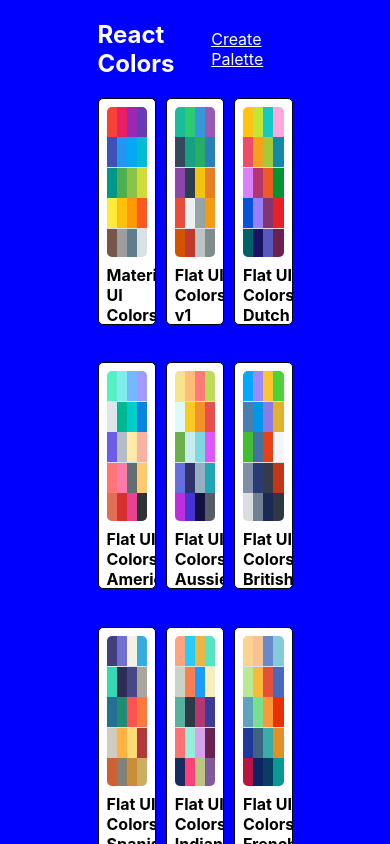
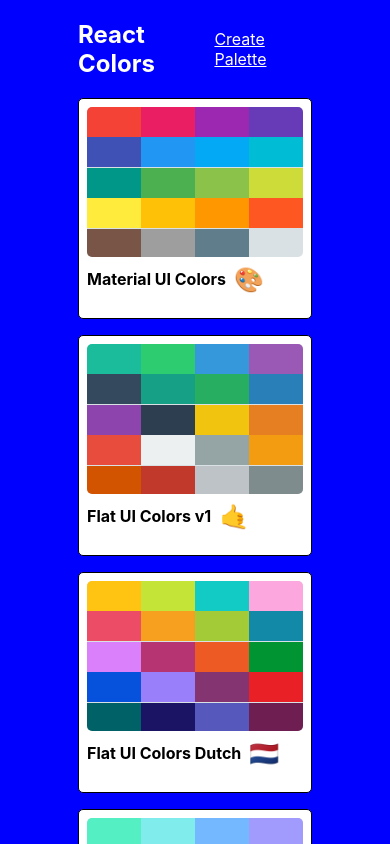
Before and after one commit to ThuraAungKyaw/react-color-project, a React (Create React App) app: page / in a window 390 px wide. Shown: the top 844 px of the page. Built offline with nearby package versions, Linux system fonts and the light colour scheme.

Commit message:
made palette list responsive

```diff
--- a/src/MiniPalette.js
+++ b/src/MiniPalette.js
@@ -10,7 +10,6 @@
     border: '1px solid black',
     padding: "0.5rem",
     position: "relative",
-    overflow: "hidden",
     cursor: "pointer",
     "&:hover svg": {
       opacity: 1
--- a/src/PaletteList.js
+++ b/src/PaletteList.js
@@ -16,7 +16,13 @@
         display: "flex",
         alignItems: "flex-start",
         flexDirection: "column",
-        flexWrap: "wrap"
+        flexWrap: "wrap",
+        "@media (max-width: 575.98px)": {
+            width: '60%'
+        },
+        "@media (min-width: 575.98px) and (max-width: 991.98px)": {
+            width: '80%'
+        }
     },
     nav: {
         display: "flex",
@@ -33,7 +39,14 @@
         width: "100%",
         display: "grid",
         gridTemplateColumns: "repeat(3, 30%)",
-        gridGap: "5%"
+        gridGap: "1.5rem",
+        "@media (max-width: 575.98px)": {
+            gridTemplateColumns: "repeat(1, 100%)",
+            gridGap: "1rem"
+        },
+        "@media (min-width: 575.98px) and (max-width: 991.98px)": {
+            gridTemplateColumns: "repeat(2, 50%)"
+        }
     }
 }
 
```
